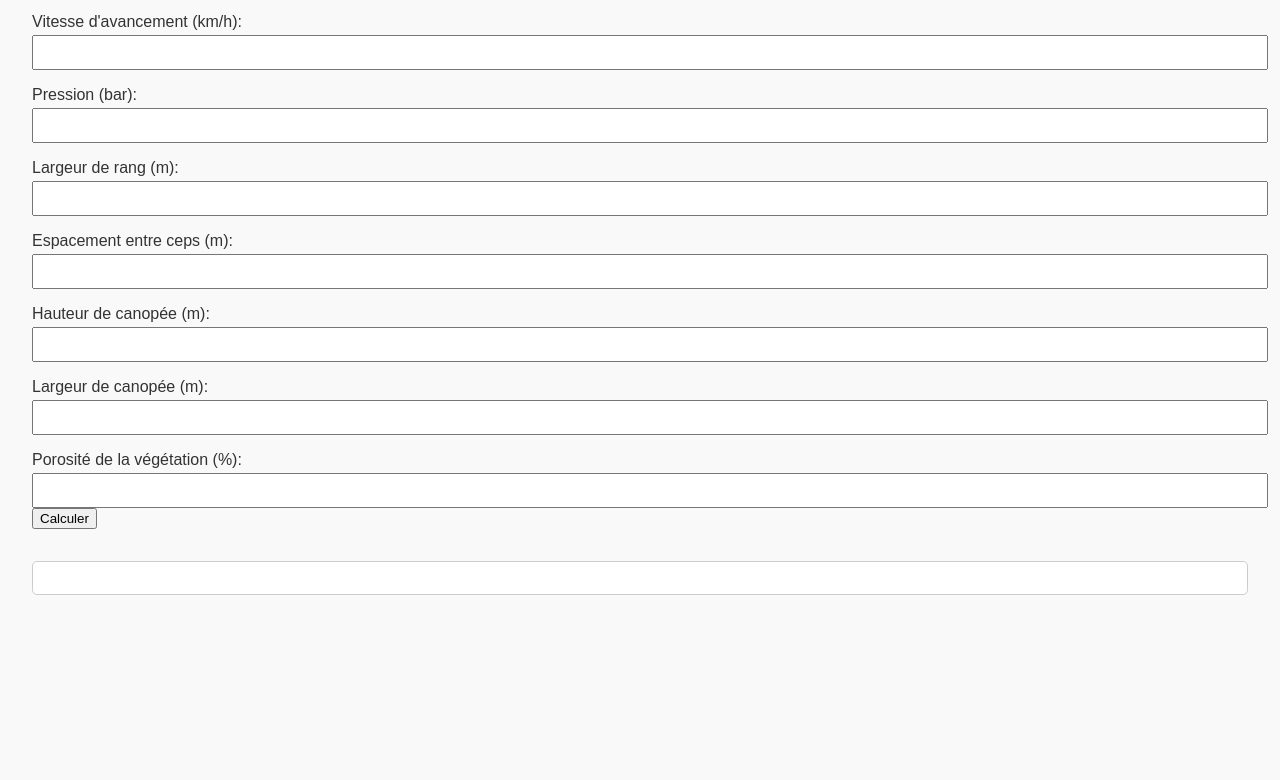
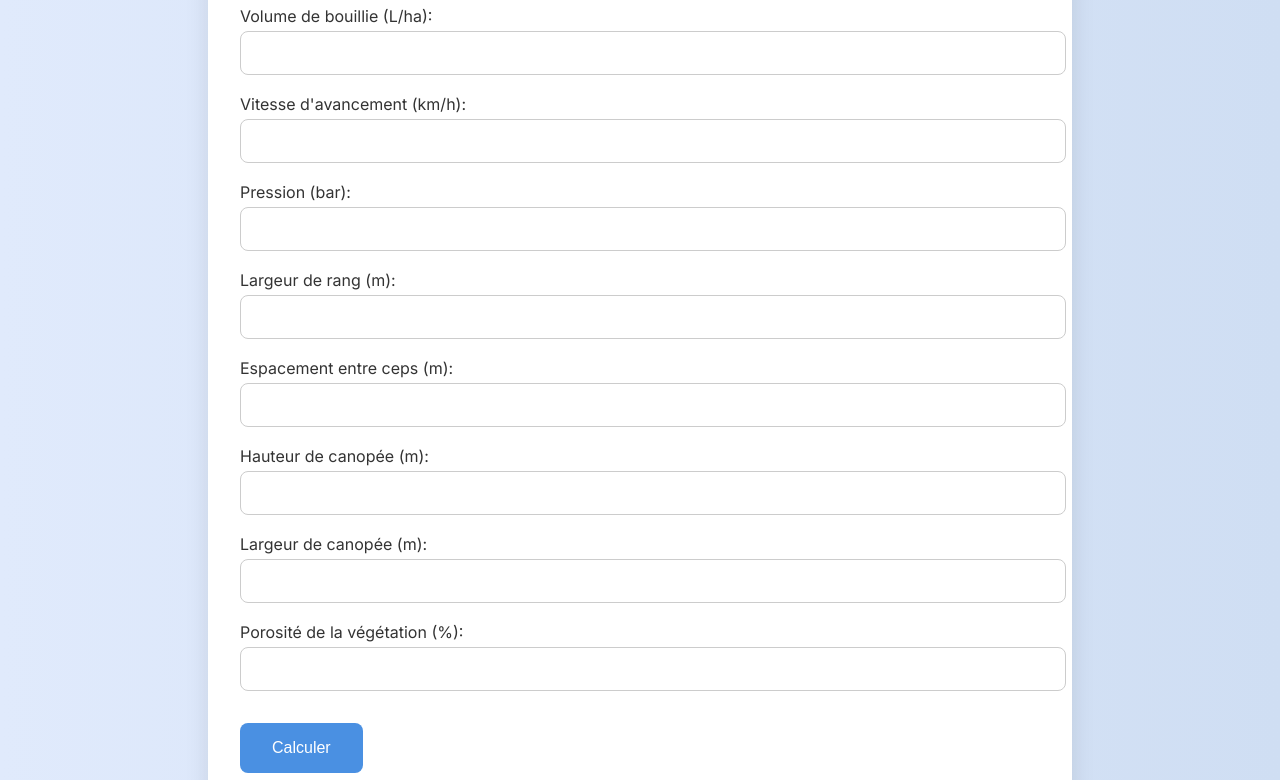
Before and after one commit to valentinni192/simulateur-pulverisation-vigne, a plain HTML site: page index.html in a window 1280 px wide. Shown: the part 150-930 px from the top of the page. Before the commit the page ends 800 px from the top, so only its background shows below. Drawn offline with Linux system fonts and the light colour scheme.

Commit message:
Update index.html

```diff
--- a/index.html
+++ b/index.html
@@ -4,32 +4,67 @@
   <meta charset="UTF-8" />
   <meta name="viewport" content="width=device-width, initial-scale=1.0" />
   <title>Simulateur Pulvérisation Vigne</title>
+  <link href="https://fonts.googleapis.com/css2?family=Inter:wght@400;600&display=swap" rel="stylesheet">
   <style>
     body {
-      font-family: Arial, sans-serif;
-      margin: 2rem;
-      background: #f9f9f9;
+      font-family: 'Inter', sans-serif;
+      background: linear-gradient(to right, #e0eafc, #cfdef3);
+      margin: 0;
+      padding: 2rem;
       color: #333;
+    }
+    .container {
+      max-width: 800px;
+      margin: 0 auto;
+      background: white;
+      padding: 2rem;
+      border-radius: 12px;
+      box-shadow: 0 10px 25px rgba(0, 0, 0, 0.1);
+    }
+    h1 {
+      text-align: center;
+      font-weight: 600;
+      margin-bottom: 2rem;
     }
     label {
       display: block;
-      margin-top: 1rem;
+      margin-top: 1.2rem;
+      font-weight: 500;
     }
     input, select {
       width: 100%;
-      padding: 0.5rem;
-      margin-top: 0.25rem;
+      padding: 0.75rem;
+      border: 1px solid #ccc;
+      border-radius: 8px;
+      margin-top: 0.3rem;
+      font-size: 1rem;
+    }
+    button {
+      margin-top: 2rem;
+      padding: 1rem 2rem;
+      background: #4a90e2;
+      color: white;
+      border: none;
+      border-radius: 8px;
+      font-size: 1rem;
+      cursor: pointer;
+      transition: background 0.3s;
+    }
+    button:hover {
+      background: #357ab8;
     }
     .result {
       margin-top: 2rem;
-      background: #fff;
-      padding: 1rem;
-      border: 1px solid #ccc;
-      border-radius: 5px;
+      background: #f5faff;
+      padding: 1.5rem;
+      border-left: 4px solid #4a90e2;
+      border-radius: 8px;
+      font-size: 1rem;
     }
   </style>
 </head>
 <body>
+  <div class="container">
     <h1>Simulateur de pulvérisation en vigne</h1>
 
     <label>Volume de bouillie (L/ha): <input type="number" id="volume" /></label>
@@ -44,6 +79,7 @@
     <button onclick="calculer()">Calculer</button>
 
     <div class="result" id="resultat"></div>
+  </div>
 
   <script>
     function calculer() {
@@ -64,7 +100,7 @@
       const piedsHa = 10000 / (lr * ec);
       const surfFoliaire = hc * lc * piedsHa * (1 - p / 100);
       const nbGouttesTot = vol * 1000000 / 0.0001;
-      const efficDep = 0.25; // valeur moyenne
+      const efficDep = 0.25; // efficacité de dépôt moyenne (25%)
       const nbGouttesDep = nbGouttesTot * efficDep;
       const densite = nbGouttesDep / surfFoliaire;
       let couverture = "Faible";
@@ -73,11 +109,11 @@
       else if (densite > 500) couverture = "Moyenne";
 
       document.getElementById("resultat").innerHTML = `
-        <strong>Résultats :</strong><br/>
-        Surface foliaire estimée : ${surfFoliaire.toFixed(0)} m²/ha<br/>
-        Nombre de gouttelettes déposées : ${nbGouttesDep.toExponential(2)}<br/>
-        Densité de dépôt : ${densite.toFixed(0)} gouttes/m²<br/>
-        <strong>Couverture estimée :</strong> ${couverture}
+        <strong>Résultats :</strong><br/><br/>
+        <strong>Surface foliaire estimée :</strong> ${surfFoliaire.toFixed(0)} m²/ha<br/>
+        <strong>Nombre de gouttelettes déposées :</strong> ${nbGouttesDep.toExponential(2)}<br/>
+        <strong>Densité de dépôt :</strong> ${densite.toFixed(0)} gouttes/m²<br/>
+        <strong>Couverture estimée :</strong> <em>${couverture}</em>
       `;
     }
   </script>
```
Lines whose indentation alone changed are shown as unchanged.
